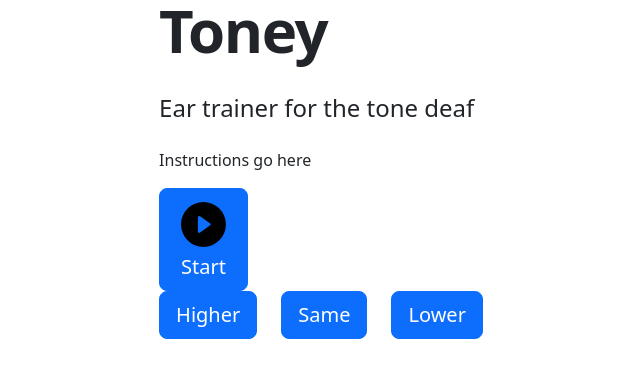
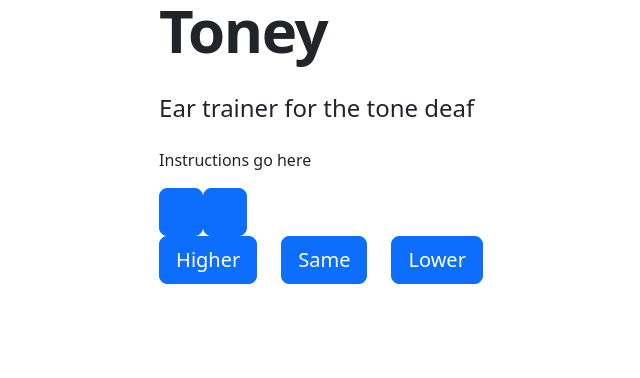
Before and after one commit to imswain/toney, a Next.js app: page / in a window 1280 px wide. Shown: the top 378 px of the page, without its empty margins (319-959 px from the left). Built offline with nearby package versions, Linux system fonts and the light colour scheme.

Commit message:
Play button now fully functional

```diff
--- a/app/page.tsx
+++ b/app/page.tsx
@@ -6,23 +6,48 @@ import Container from 'react-bootstrap/Container';
 import Row from 'react-bootstrap/Row';
 import Col from 'react-bootstrap/Col';
 import { PlayCircleFill } from 'react-bootstrap-icons';
+import { useState } from 'react';
 
-export default function Home() {
-  const audioCtx = new AudioContext();
-  let playing = false;
+function PlayButton({ audioContext, setAudioContext, pitch }) {
+  const [oscillator, setOscillator] = useState(null);
+  const [playing, setPlaying] = useState(false);
+
+  function playSound(context) {
+    const newOscillator = context.createOscillator();
+    newOscillator.type = "sine";
+    newOscillator.frequency.setValueAtTime(pitch, context.currentTime);
+    newOscillator.connect(context.destination);
+    setOscillator(context.createOscillator());
+    newOscillator.start();
+    setPlaying(true);
+    setTimeout(() => {
+      newOscillator.stop()
+      setPlaying(false);
+    }, 500);
+  }
 
   function handlePlay() {
     if (playing)
       return;
-    const oscillator = audioCtx.createOscillator();
-    oscillator.type = "square";
-    oscillator.frequency.setValueAtTime(440, audioCtx.currentTime);
-    oscillator.connect(audioCtx.destination);
-    oscillator.start();
-    playing = true;
-    setTimeout(() => oscillator.stop(), 1000);
-    playing = false;
+    if (!audioContext) {
+      const newAudioContext = new AudioContext();
+      setAudioContext(newAudioContext);
+      playSound(newAudioContext);
+    } else {
+      playSound(audioContext);
+    }
   }
+
+  return (
+    <Button variant="primary" size="lg" onClick={handlePlay}>
+      <PlayCircleFill style={{display: "inline", margin: "5px"}}/>
+    </Button>
+  );
+
+}
+
+export default function Home() {
+  const [audioContext, setAudioContext] = useState(null);
 
   return (
     // <main className="flex flex-col gap-8 row-start-2 items-center sm:items-start justify-center">
@@ -34,7 +59,8 @@ export default function Home() {
         <h1 className="text-4xl sm:text-5xl lg:text-6xl leading-none font-extrabold text-grey tracking-tight mb-8">Toney</h1>
         <p className="text-lg sm:text-xl lg:text-2xl font-medium mb-6 text-grey">Ear trainer for the tone deaf</p>
         <p>Instructions go here</p>
-        <Button variant="primary" size="lg" onClick={handlePlay}><PlayCircleFill color="black" style={{display: "inline", margin: "5px"}}/>Start</Button>
+          <PlayButton audioContext={audioContext} setAudioContext={setAudioContext} pitch={440}/>
+          <PlayButton audioContext={audioContext} setAudioContext={setAudioContext} pitch={880}/>
         <div className="flex gap-4 items-center flex-col sm:flex-row">
           <Button variant="primary" size="lg">Higher</Button>
           <Button variant="primary" size="lg">Same</Button>
```
